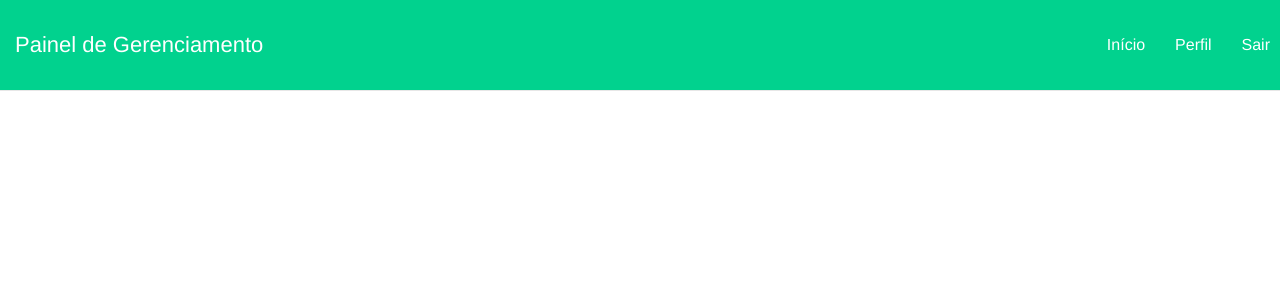
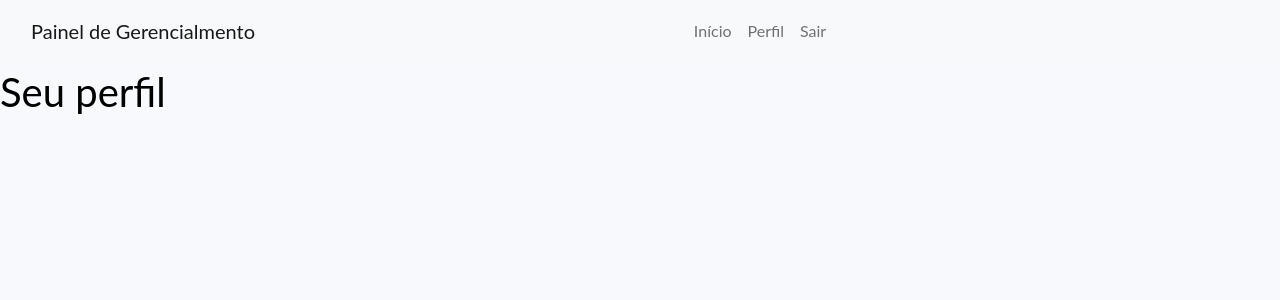
Before and after one commit to habilidebob/Produtosa, a PHP site: page /admin/painel/perfil.php in a window 1280 px wide. Shown: the top 300 px of the page. Run offline with PHP 8.4, Linux system fonts and the light colour scheme; the visitor is signed in with stand-in values (Sample User, id 1); style sheets or scripts are compiled from the project's sources.

Commit message:
Ajustes de interface
Tela de login + cadastro e painel de adm

```diff
--- a/admin/painel/includes/cabecalho.php
+++ b/admin/painel/includes/cabecalho.php
@@ -4,25 +4,30 @@
     <meta charset="utf-8">
     <meta name="viewport" content="width=device-width, initial-scale=1">
     <title>Sistema :: Painel</title>
-    <link href="https://cdnjs.cloudflare.com/ajax/libs/twitter-bootstrap/3.3.7/css/bootstrap.min.css" rel="stylesheet" >
+    <link href="https://cdn.jsdelivr.net/npm/bootstrap@5.2.2/dist/css/bootstrap.min.css" rel="stylesheet" integrity="sha384-Zenh87qX5JnK2Jl0vWa8Ck2rdkQ2Bzep5IDxbcnCeuOxjzrPF/et3URy9Bv1WTRi" crossorigin="anonymous">
+    <link rel="stylesheet" href="https://cdn.jsdelivr.net/npm/bootstrap-icons@1.10.2/font/bootstrap-icons.css">
     <link href="static/style.css" rel="stylesheet">
 </head>
   <body>
     <!-- Barra de navegação -->
-<nav class="navbar navbar-default navbar-fixed-top">
-  <div class="navbar-header">
-    <button type="button" class="navbar-toggle collapsed" data-toggle="collapse" data-target="#resNav">
-      <span class="icon-bar"></span>
-      <span class="icon-bar"></span>
-      <span class="icon-bar"></span>
+    <nav class="navbar navbar-expand-lg bg-light">
+  <div class="container-fluid">
+    <a class="navbar-brand" href="#">Painel de Gerencialmento</a>
+    <button class="navbar-toggler" type="button" data-bs-toggle="collapse" data-bs-target="#navbarNavDropdown" aria-controls="navbarNavDropdown" aria-expanded="false" aria-label="Toggle navigation">
+      <span class="navbar-toggler-icon"></span>
     </button>
-    <a href="#" class="navbar-brand">Painel de Gerenciamento</a>
-  </div>
-  <div class="collapse navbar-collapse" id="resNav">
-    <ul class="nav navbar-nav navbar-right">
-      <li><a href="index.php">Início</a></li>
-      <li><a href="perfil.php">Perfil</a></li>
-      <li><a href="sair.php">Sair</a></li>
-    </ul>
+    <div class="collapse navbar-collapse d-flex justify-content-center" id="navbarNavDropdown">
+      <ul class="navbar-nav">
+        <li class="nav-item">
+          <a class="nav-link" aria-current="page" href="index.php">Início</a>
+        </li>
+        <li class="nav-item">
+          <a class="nav-link" href="perfil.php">Perfil</a>
+        </li>
+        <li class="nav-item">
+          <a class="nav-link" href="sair.php">Sair</a>
+        </li>
+      </ul>
+    </div>
   </div>
 </nav>  <!-- Fim da barra de navegação -->
--- a/admin/painel/includes/rodape.php
+++ b/admin/painel/includes/rodape.php
@@ -1,14 +1,4 @@
-<script src="https://cdnjs.cloudflare.com/ajax/libs/jquery/3.3.1/jquery.min.js"></script>
-    <script src="https://cdnjs.cloudflare.com/ajax/libs/twitter-bootstrap/3.3.7/js/bootstrap.min.js"></script>
-    <script>
-        // Toggle Animation by Class
-        $(window).scroll(function(){
-        if($(document).scrollTop() > 100){
-            $('nav').addClass('animate');
-        }else{
-            $('nav').removeClass('animate');
-        }
-        })
-    </script>
+<script src="https://cdn.jsdelivr.net/npm/bootstrap@5.2.2/dist/js/bootstrap.bundle.min.js" integrity="sha384-OERcA2EqjJCMA+/3y+gxIOqMEjwtxJY7qPCqsdltbNJuaOe923+mo//f6V8Qbsw3" crossorigin="anonymous"></script>
+
   </body>
 </html>
--- a/admin/painel/static/style.css
+++ /dev/null
@@ -1,25 +0,0 @@
-/* Navigation Bar */
-.navbar{
-    padding: 20px 10px 20px 0px;
-    background-color: #01d28e;
-    transition: all ease 0.4s;
-  }
-  .navbar-brand{
-    font-size: 22px;
-    color: white !important;
-  }
-  .navbar .navbar-nav li a{
-    font-size: 16px;
-    color: white;
-  }
-
-  /* Animation */
-  .animate{
-    padding: 0px 10px 0px 0px;
-    transition: all ease 0.4s;
-  }
-
-  /* Jumbotron */
-  .jumbotron{
-    margin-top: 110px;
-  }
```
Also changed, not shown: admin/index.php (+16 -5 lines), admin/painel/index.php (+92 -3 lines), admin/css/style.css.
